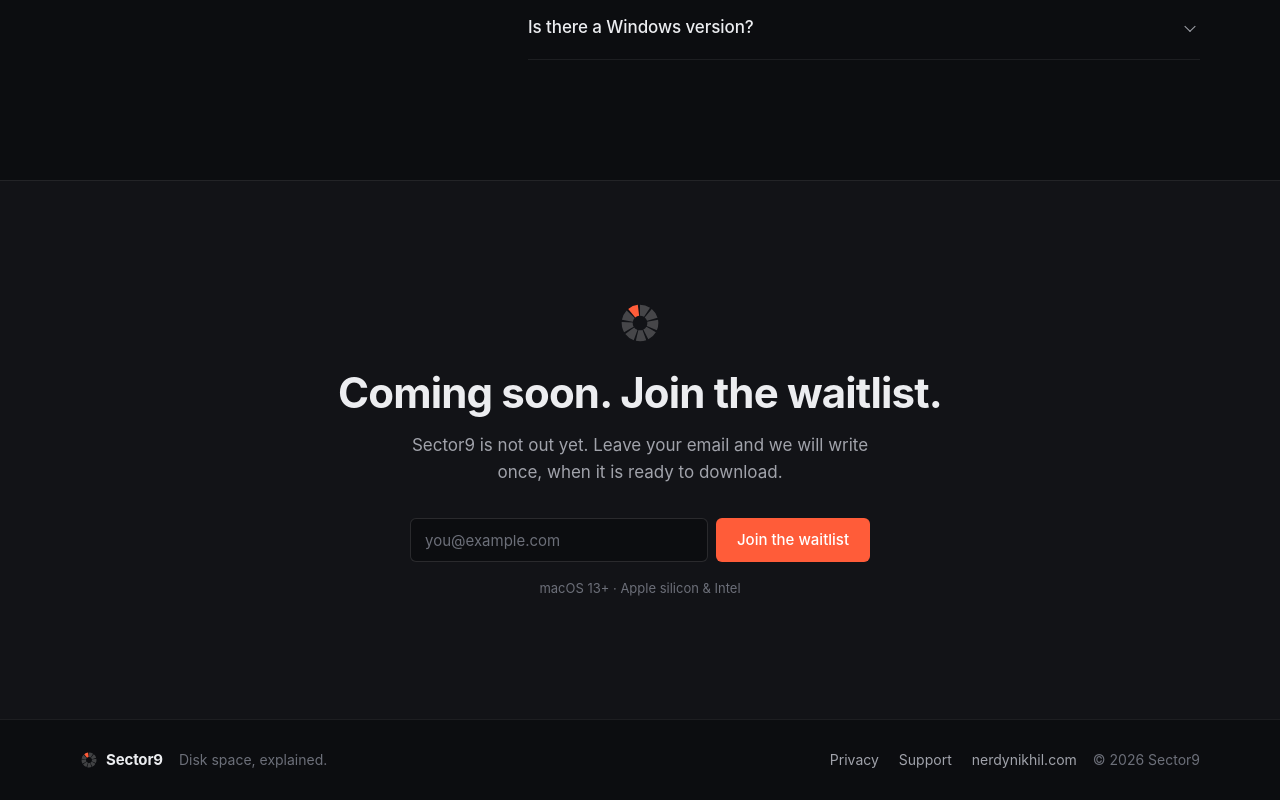
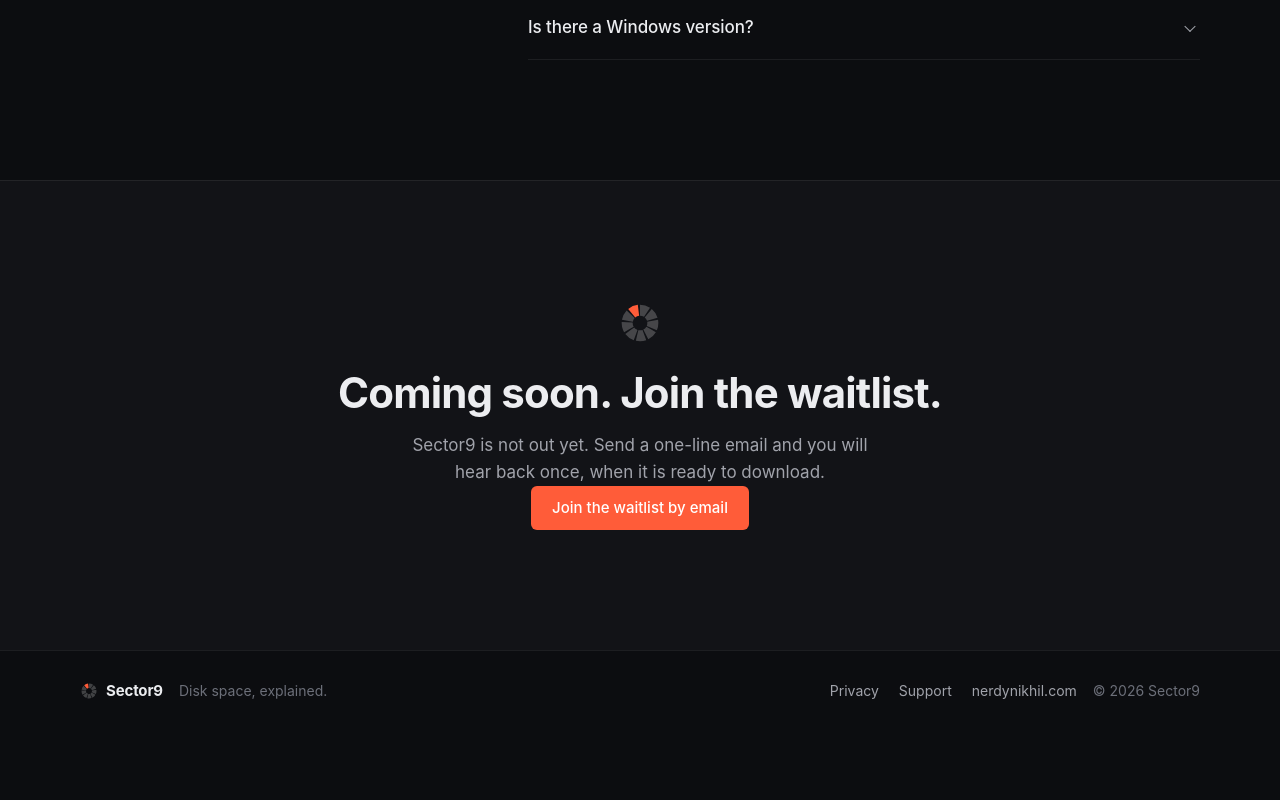
Before and after one commit to nerdynikhil/nerdynikhil.github.io, a React (Vite) app: page /sector9 in a window 1280 px wide. Shown: the part 8562-9362 px from the top of the page. After the commit the page ends 9293 px from the top, so only its background shows below. Built offline with nearby package versions, Linux system fonts and the light colour scheme.

Commit message:
fix(sector9): make waitlist a real email signup
Co-Authored-By: Claude Opus 5.5 <noreply@anthropic.com>

```diff
--- a/src/pages/sector9/components/Download.tsx
+++ b/src/pages/sector9/components/Download.tsx
@@ -1,49 +1,19 @@
-import { useState, type FormEvent } from 'react'
 import { Logo } from './Logo'
 
+const WAITLIST_MAILTO = 'mailto:nklmarch17@gmail.com?subject=Sector9%20waitlist&body=Let%20me%20know%20when%20Sector9%20is%20ready.'
+
 export function Download() {
-  const [email, setEmail] = useState('')
-  const [joined, setJoined] = useState(false)
-
-  // Nothing is sent anywhere: the waitlist is a local placeholder until launch.
-  const submit = (e: FormEvent<HTMLFormElement>) => {
-    e.preventDefault()
-    if (e.currentTarget.checkValidity()) setJoined(true)
-  }
-
   return (
     <section className="section download" id="download" aria-labelledby="download-title">
       <div className="container download-inner">
         <Logo size={44} />
         <h2 id="download-title">Coming soon. Join the waitlist.</h2>
-        <p>Sector9 is not out yet. Leave your email and we will write once, when it is ready to download.</p>
-        <div className="waitlist-slot" aria-live="polite">
-          {joined ? (
-            <p className="waitlist-thanks">
-              Thanks. You are on the list as <strong>{email}</strong>.
-            </p>
-          ) : (
-            <form className="waitlist" onSubmit={submit}>
-              <label htmlFor="waitlist-email" className="visually-hidden">
-                Email address
-              </label>
-              <input
-                id="waitlist-email"
-                type="email"
-                name="email"
-                required
-                autoComplete="email"
-                placeholder="you@example.com"
-                value={email}
-                onChange={(e) => setEmail(e.target.value)}
-              />
-              <button type="submit" className="btn primary">
-                Join the waitlist
-              </button>
-            </form>
-          )}
+        <p>Sector9 is not out yet. Send a one-line email and you will hear back once, when it is ready to download.</p>
+        <div className="waitlist-slot">
+          <a className="btn primary" href={WAITLIST_MAILTO}>
+            Join the waitlist by email
+          </a>
         </div>
-        <p className="download-note">macOS 13+ · Apple silicon &amp; Intel</p>
       </div>
     </section>
   )
```
